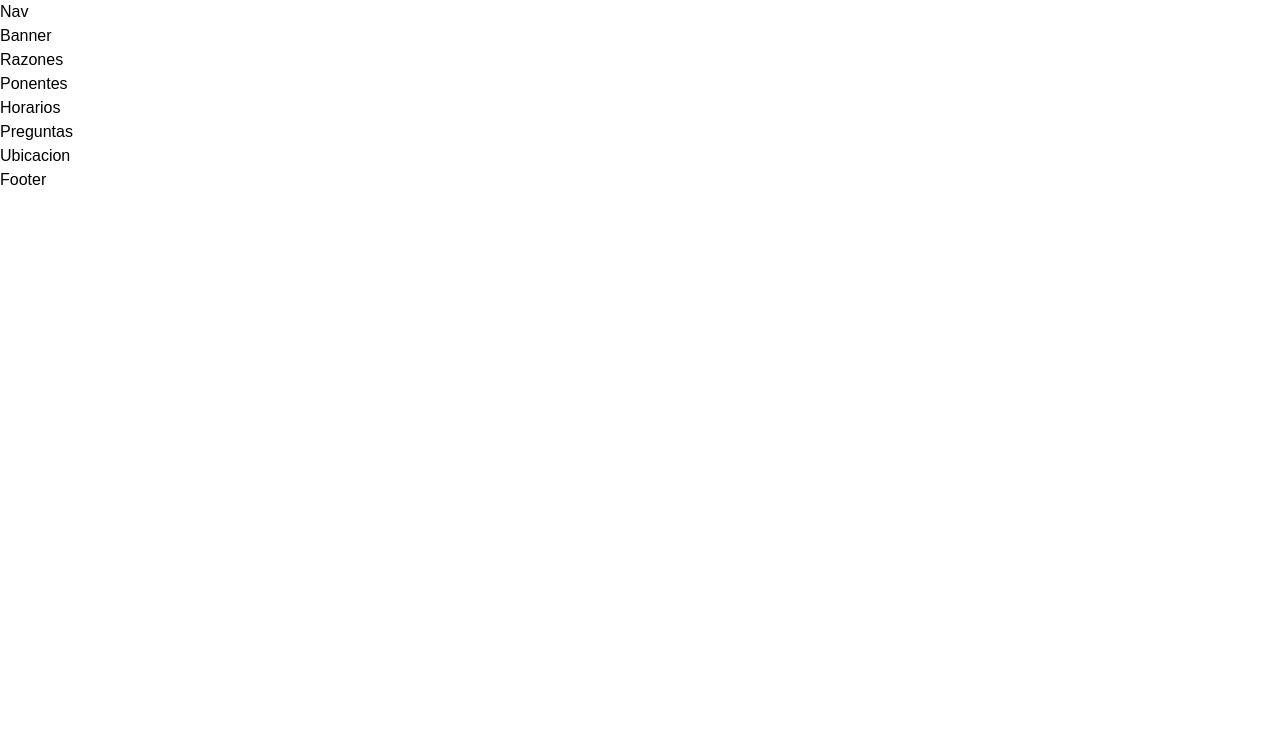
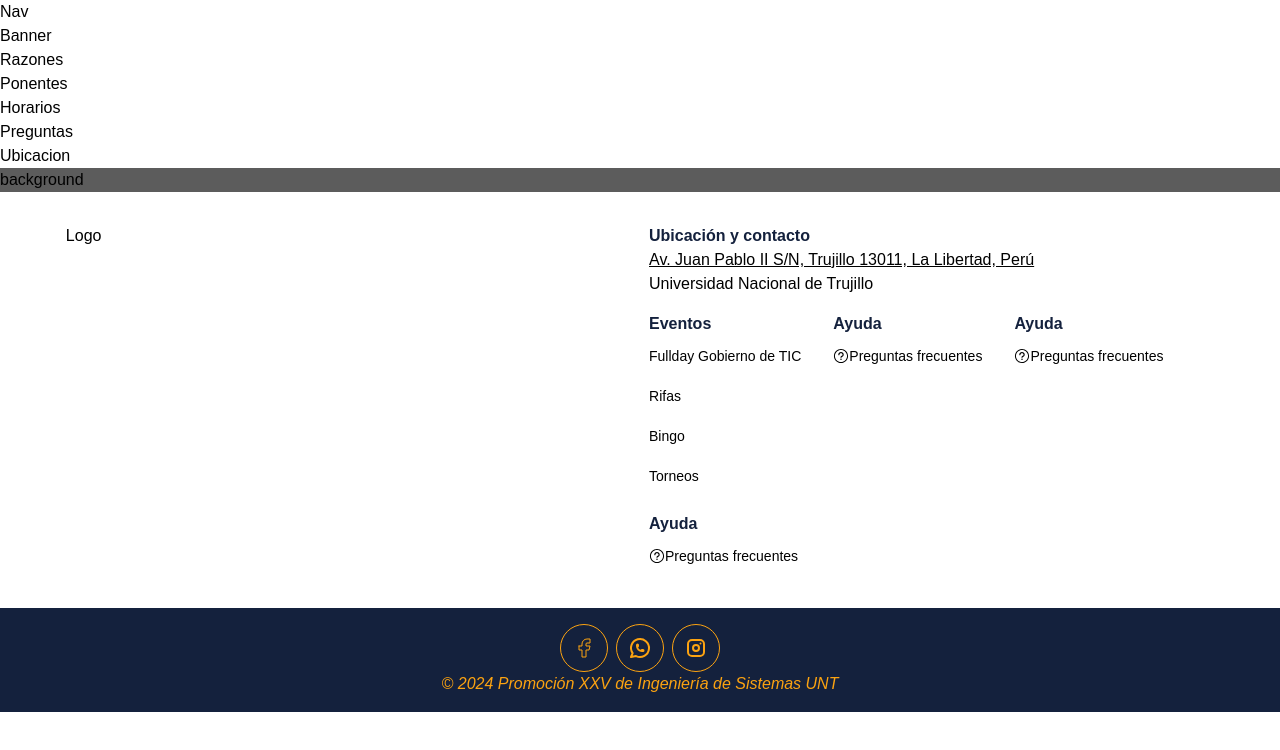
Before and after one commit to Parms221/full-day-gobierno, a Next.js app: page / in a window 1280 px wide. Shown: the top 750 px of the page. Built offline with nearby package versions, Linux system fonts and the light colour scheme.

Commit message:
add: footer

```diff
--- a/src/app/page.tsx
+++ b/src/app/page.tsx
@@ -1,4 +1,4 @@
-import Footer from "@/layout/footer";
+import Footer from "@/layout/footer/footer";
 import Nav from "@/layout/nav";
 import Banner from "@/sections/banner";
 import Horarios from "@/sections/horarios";
--- /dev/null
+++ b/src/assets/icons/social/facebook.tsx
@@ -0,0 +1,18 @@
+export default function FacebookIcon(props: React.SVGProps<SVGSVGElement>) {
+  return (
+    <svg
+      {...props}
+      xmlns="http://www.w3.org/2000/svg"
+      width="24"
+      height="24"
+      viewBox="0 0 24 24"
+      fill="none"
+      stroke="currentColor"
+      stroke-linecap="round"
+      stroke-linejoin="round"
+    >
+      <path stroke="none" d="M0 0h24v24H0z" fill="none" />
+      <path d="M7 10v4h3v7h4v-7h3l1 -4h-4v-2a1 1 0 0 1 1 -1h3v-4h-3a5 5 0 0 0 -5 5v2h-3" />
+    </svg>
+  );
+}
--- /dev/null
+++ b/src/assets/icons/social/instagram.tsx
@@ -0,0 +1,21 @@
+export default function InstagramIcon (props : React.SVGProps<SVGSVGElement>) {
+  return (
+    <svg
+      {...props}
+      xmlns="http://www.w3.org/2000/svg"
+      width="24"
+      height="24"
+      viewBox="0 0 24 24"
+      fill="none"
+      stroke="currentColor"
+      stroke-width="2"
+      stroke-linecap="round"
+      stroke-linejoin="round"
+    >
+      <path stroke="none" d="M0 0h24v24H0z" fill="none" />
+      <path d="M4 4m0 4a4 4 0 0 1 4 -4h8a4 4 0 0 1 4 4v8a4 4 0 0 1 -4 4h-8a4 4 0 0 1 -4 -4z" />
+      <path d="M12 12m-3 0a3 3 0 1 0 6 0a3 3 0 1 0 -6 0" />
+      <path d="M16.5 7.5l0 .01" />
+    </svg>
+  );
+}
--- /dev/null
+++ b/src/assets/icons/social/whastapp.tsx
@@ -0,0 +1,20 @@
+export default function WhatsappIcon(props: React.SVGProps<SVGSVGElement>) {
+  return (
+    <svg
+      {...props}
+      xmlns="http://www.w3.org/2000/svg"
+      width="24"
+      height="24"
+      viewBox="0 0 24 24"
+      fill="none"
+      stroke="currentColor"
+      stroke-width="2"
+      stroke-linecap="round"
+      stroke-linejoin="round"
+    >
+      <path stroke="none" d="M0 0h24v24H0z" fill="none" />
+      <path d="M3 21l1.65 -3.8a9 9 0 1 1 3.4 2.9l-5.05 .9" />
+      <path d="M9 10a.5 .5 0 0 0 1 0v-1a.5 .5 0 0 0 -1 0v1a5 5 0 0 0 5 5h1a.5 .5 0 0 0 0 -1h-1a.5 .5 0 0 0 0 1" />
+    </svg>
+  );
+}
--- a/src/layout/footer.tsx
+++ /dev/null
@@ -1,3 +0,0 @@
-export default function Footer() {
-    return <footer>Footer</footer>;
-}
--- /dev/null
+++ b/src/layout/footer/constants.ts
@@ -0,0 +1,64 @@
+import { QuestionMarkCircledIcon } from "@radix-ui/react-icons";
+import { LucideIcon } from "lucide-react";
+
+interface FooterLinks {
+  title: string;
+  children?: {
+    label: string;
+    href: string;
+    Icon?: React.ElementType;
+  }[];
+}
+
+export const FOOTER_LINKS : FooterLinks[] = [
+  {
+    title: "Eventos",
+    children: [
+      {
+        label: "Fullday Gobierno de TIC",
+        href: "#",
+      },
+      {
+        label: "Rifas",
+        href: "#",
+      },
+      {
+        label: "Bingo",
+        href: "#",
+      },
+      {
+        label: "Torneos",
+        href: "#",
+      },
+    ],
+  },
+  {
+    title: "Ayuda",
+    children: [
+        {
+            label: "Preguntas frecuentes",
+            href: "#",
+            Icon: QuestionMarkCircledIcon
+        }
+    ]
+  },
+  {
+    title: "Ayuda",
+    children: [
+        {
+            label: "Preguntas frecuentes",
+            href: "#",
+            Icon: QuestionMarkCircledIcon
+        }
+    ]
+  },  {
+    title: "Ayuda",
+    children: [
+        {
+            label: "Preguntas frecuentes",
+            href: "#",
+            Icon: QuestionMarkCircledIcon
+        }
+    ]
+  },
+];
--- /dev/null
+++ b/src/layout/footer/footer-links.tsx
@@ -0,0 +1,41 @@
+import { Button } from "@/components/ui/button";
+import { FOOTER_LINKS } from "./constants";
+
+export default function FooterLinks() {
+  return (
+    <div className="px-2 py-8 md:px-8 max-w-screen-2xl md:mx-auto flex flex-col md:flex-row">
+      <div className="min-h-24 w-full">Logo</div>
+
+      <aside className="flex flex-wrap gap-x-8 gap-y-4">
+        <div className="">
+          <h1 className="text-primary font-bold">Ubicación y contacto</h1>
+          <p className="underline">
+            Av. Juan Pablo II S/N, Trujillo 13011, La Libertad, Perú
+          </p>
+          <span>Universidad Nacional de Trujillo</span>
+        </div>
+        {FOOTER_LINKS.map(({ title, children }) => (
+          <div key={title}>
+            <h1 className="text-primary font-bold">{title}</h1>
+            <ul>
+              {children?.map(({ label, href, Icon }) => (
+                <li key={href}>
+                  <a href={href} className="flex items-center gap-2">
+                    <Button
+                      className="p-0 hover:text-secondary"
+                      variant={"none"}
+                      animation={"linkHover2"}
+                    >
+                      {Icon && <Icon className="w-4 h-4 shrink-0" />}
+                      <span>{label}</span>
+                    </Button>
+                  </a>
+                </li>
+              ))}
+            </ul>
+          </div>
+        ))}
+      </aside>
+    </div>
+  );
+}
--- /dev/null
+++ b/src/layout/footer/footer.tsx
@@ -0,0 +1,53 @@
+import FacebookIcon from "@/assets/icons/social/facebook";
+import InstagramIcon from "@/assets/icons/social/instagram";
+import WhatsappIcon from "@/assets/icons/social/whastapp";
+import { Button } from "@/components/ui/button";
+import FooterLinks from "@/layout/footer/footer-links";
+
+interface SocialLinks {
+  label: string;
+  href: string;
+  Icon?: React.ElementType;
+}
+
+export default function Footer() {
+  const SOCIAL_LINKS: SocialLinks[] = [
+    {
+      label: "Facebook",
+      href: "#",
+      Icon: FacebookIcon,
+    },
+    {
+      label: "WhatsApp",
+      href: "#",
+      Icon: WhatsappIcon,
+    },
+    {
+      label: "Instagram",
+      href: "#",
+      Icon: InstagramIcon,
+    },
+  ];
+  return (
+    <footer className="flex flex-col">
+      <div className="bg-muted-foreground">background</div>
+      <FooterLinks />
+      <div className="py-4 bg-primary text-secondary flex flex-col items-center justify-center">
+        <ul className="flex gap-2">
+          {SOCIAL_LINKS.map(({ label, href, Icon }) => (
+            <li key={href}>
+              <a href={href}>
+                <Button
+                  className="p-0 text-secondary rounded-full border border-secondary flex items-center justify-center w-12 h-12 from-muted-foreground"
+                >
+                  {Icon && <Icon className="w-6 h-6" />}
+                </Button>
+              </a>
+            </li>
+          ))}
+        </ul>
+        <i>© 2024 Promoción XXV de Ingeniería de Sistemas UNT</i>
+      </div>
+    </footer>
+  );
+}
```
